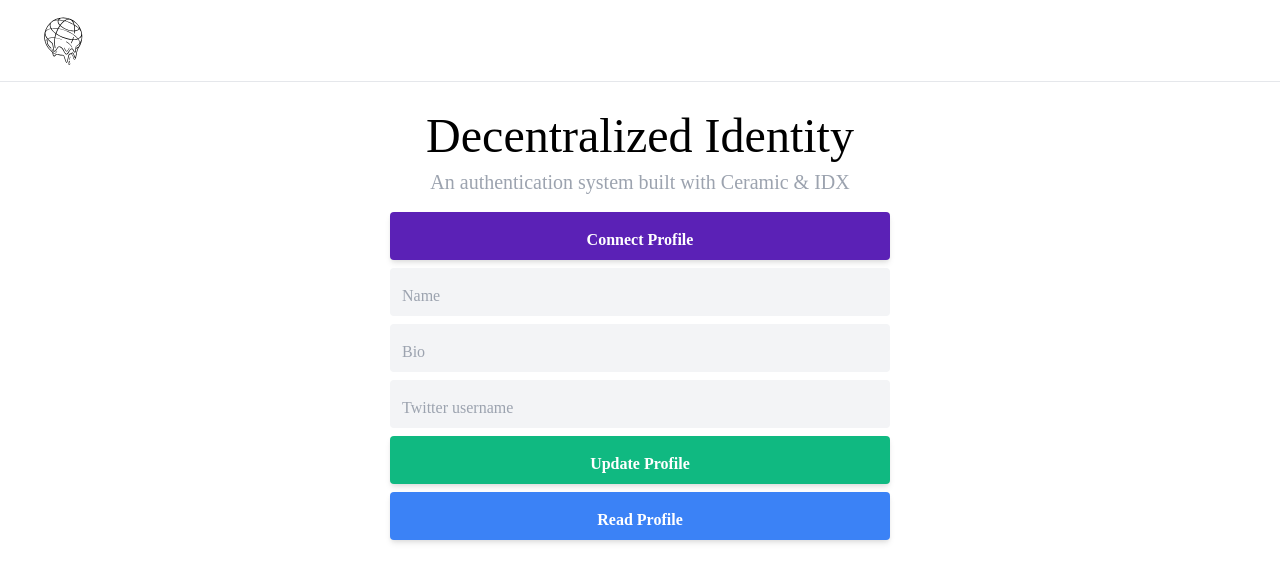
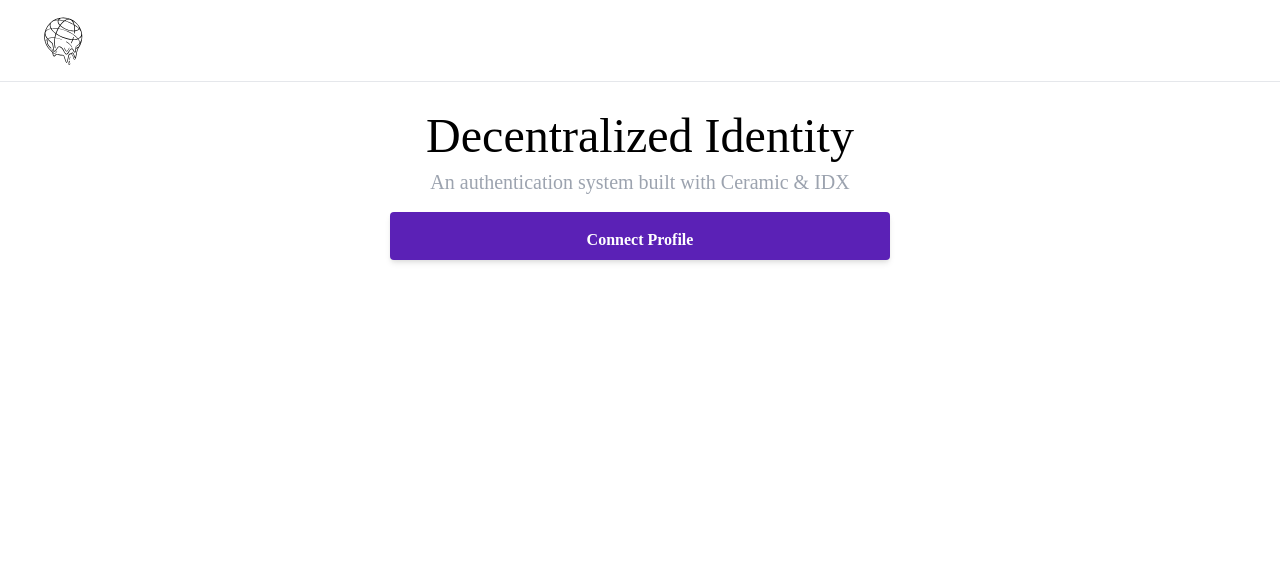
Before and after one commit to SD11892/decenteralized-identify, a Next.js app: page / in a window 1280 px wide. Shown: the top 582 px of the page. Built offline with nearby package versions, Linux system fonts and the light colour scheme; what @ceramicnetwork/http-client would draw is missing.

Commit message:
added logic to show / hide ui & greeting

```diff
--- a/pages/index.js
+++ b/pages/index.js
@@ -17,6 +17,8 @@
   const [profile, setProfile] = useState({})
   const [localDid, setDid] = useState(null)
   const [idxInstance, setIdxInstance] = useState(null)
+  const [loaded, setLoaded] = useState(false)
+  const [showGreeting, setShowGreeting] = useState(false)
   async function connect() {
     // const web3Modal = new Web3Modal({
     //   network: 'mainnet',
@@ -48,28 +50,27 @@
 
     const idx = new IDX({ ceramic })
     setIdxInstance(idx)
-    console.log('about to get data from idx')
     const data = await idx.get('basicProfile', did.id)
-    console.log('this is the data from idx: ', data)
+    setLoaded(true)
     if (data) {
       setProfile(data)
+    } else {
+      setShowGreeting(true)
     }
-    readProfile()
   }
   async function updateProfile() {
     if (twitter) profile.twitter = twitter
     if (bio) profile.bio = bio
     if (name) profile.name = name
-    const data = await idxInstance.set('basicProfile', profile)
-    console.log('data: ', data)
-    setProfileData()
+    await idxInstance.set('basicProfile', profile)
+    setLocalProfileData()
   }
   async function readProfile() {
     if (!localDid) return
     const data = await idxInstance.get('basicProfile', localDid.id)
     console.log('data: ', data)
   }
-  async function setProfileData() {
+  async function setLocalProfileData() {
     const data = await idxInstance.get('basicProfile', localDid.id)
     if (!data) return
     setProfile(data)
@@ -90,24 +91,38 @@
 
             {
               Object.keys(profile).length ? (
-                <>
+                <div className="mb-4">
                   <h2 className="text-2xl font-semibold mt-6">{profile.name}</h2>
                   <p className="text-gray-500 text-sm my-1">{profile.bio}</p>
                   <p className="text-lg	text-gray-900">Follow me on Twitter - @{profile.twitter}</p>
-                </>
+                </div>
               ) : null
             }
 
+          {
+            !loaded && (
               <button
               onClick={connect}
               className="pt-4 shadow-md bg-purple-800 mt-4 mb-2 text-white font-bold py-2 px-4 rounded"
             >Connect Profile</button>
-
+            )
+          }
+          {
+            loaded && showGreeting && (
+              <p>You have no profile yet. Please create one!</p>
+            )
+          }
+          {
+            loaded && (
+              <>
                 <input className="pt-4 rounded bg-gray-100 px-3 py-2" placeholder="Name" onChange={e => setName(e.target.value)} />
                 <input className="pt-4 rounded bg-gray-100 px-3 py-2 my-2" placeholder="Bio" onChange={e => setBio(e.target.value)} />
                 <input className="pt-4 rounded bg-gray-100 px-3 py-2" placeholder="Twitter username" onChange={e => setTwitter(e.target.value)} />
                 <button className="pt-4 shadow-md bg-green-500 mt-2 mb-2 text-white font-bold py-2 px-4 rounded" onClick={updateProfile}>Update Profile</button>
                 <button className="pt-4 shadow-md bg-blue-500 mb-2 text-white font-bold py-2 px-4 rounded" onClick={readProfile}>Read Profile</button>
+              </>
+            )
+          }
         </div>
       </div>
     </div>
```
Lines whose indentation alone changed are shown as unchanged.
